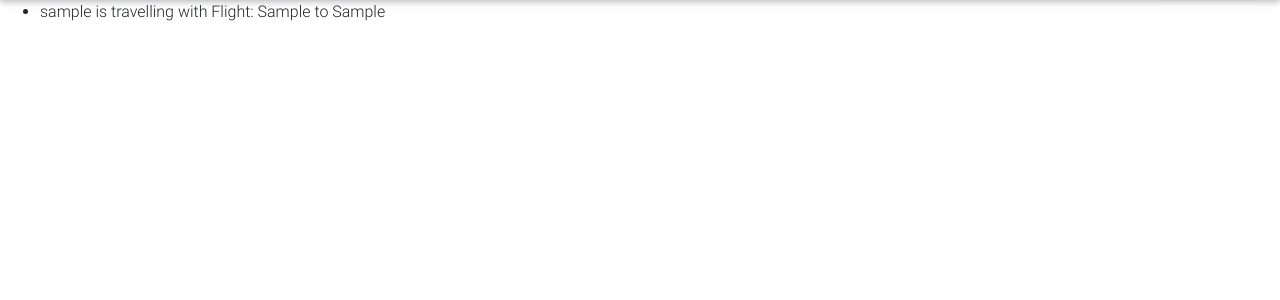
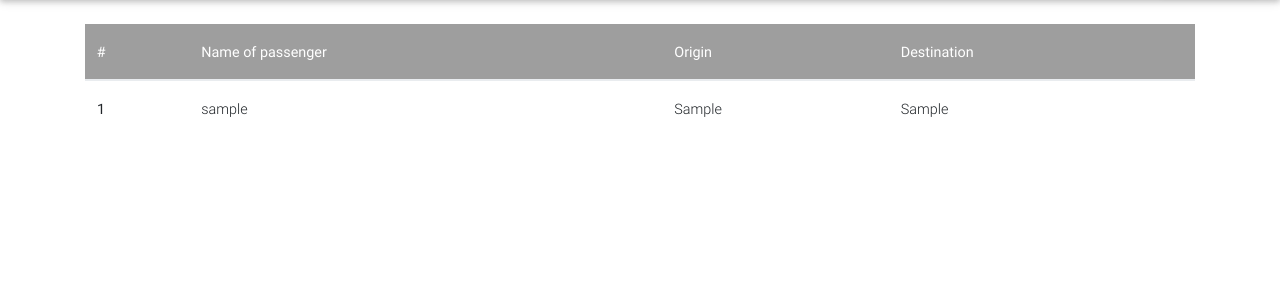
Before and after one commit to Alexmhack/django_airways, a Django app: page /passengers/list/ in a window 1280 px wide. Shown: the part 56-356 px from the top of the page. Run offline with Django 3.2, Linux system fonts and the light colour scheme; a user stored in the database is signed in; tables that the repository leaves empty hold one stand-in row (values such as "Sample post"); some libraries are stand-ins or nearby versions.

Commit message:
add a table for nice looks

```diff
--- a/templates/passengers/passenger_list.html
+++ b/templates/passengers/passenger_list.html
@@ -6,12 +6,37 @@
 
 {% block content %}
 
+<div class="container mt-4">
 	{% if user.is_authenticated %}
-	<ul>
+
+		<table class="table">
+		  <thead class="grey white-text">
+		    <tr>
+		      <th scope="col">#</th>
+		      <th scope="col">Name of passenger</th>
+		      <th scope="col">Origin</th>
+		      <th scope="col">Destination</th>
+		    </tr>
+		  </thead>
+
+		  <tbody>
 		{% for passenger in passenger_list %}
-		<li>{{ passenger }}</li>
+		    <tr>
+		      <th scope="row">{{ forloop.counter }}</th>
+		      <td>
+		      	<a href="{% url 'passenger-detail' passenger.pk %}">
+		      		{{ passenger.passenger}}
+		      	</a>
+		      </td>
+		      <td>{{ passenger.flight.origin }}</td>
+		      <td>{{ passenger.flight.destination }}</td>
+		    </tr>
 		{% endfor %}
-	</ul>
+		  </tbody>
+
+		</table>
+
 	{% endif %}
+</div>
 
 {% endblock content %}
```
